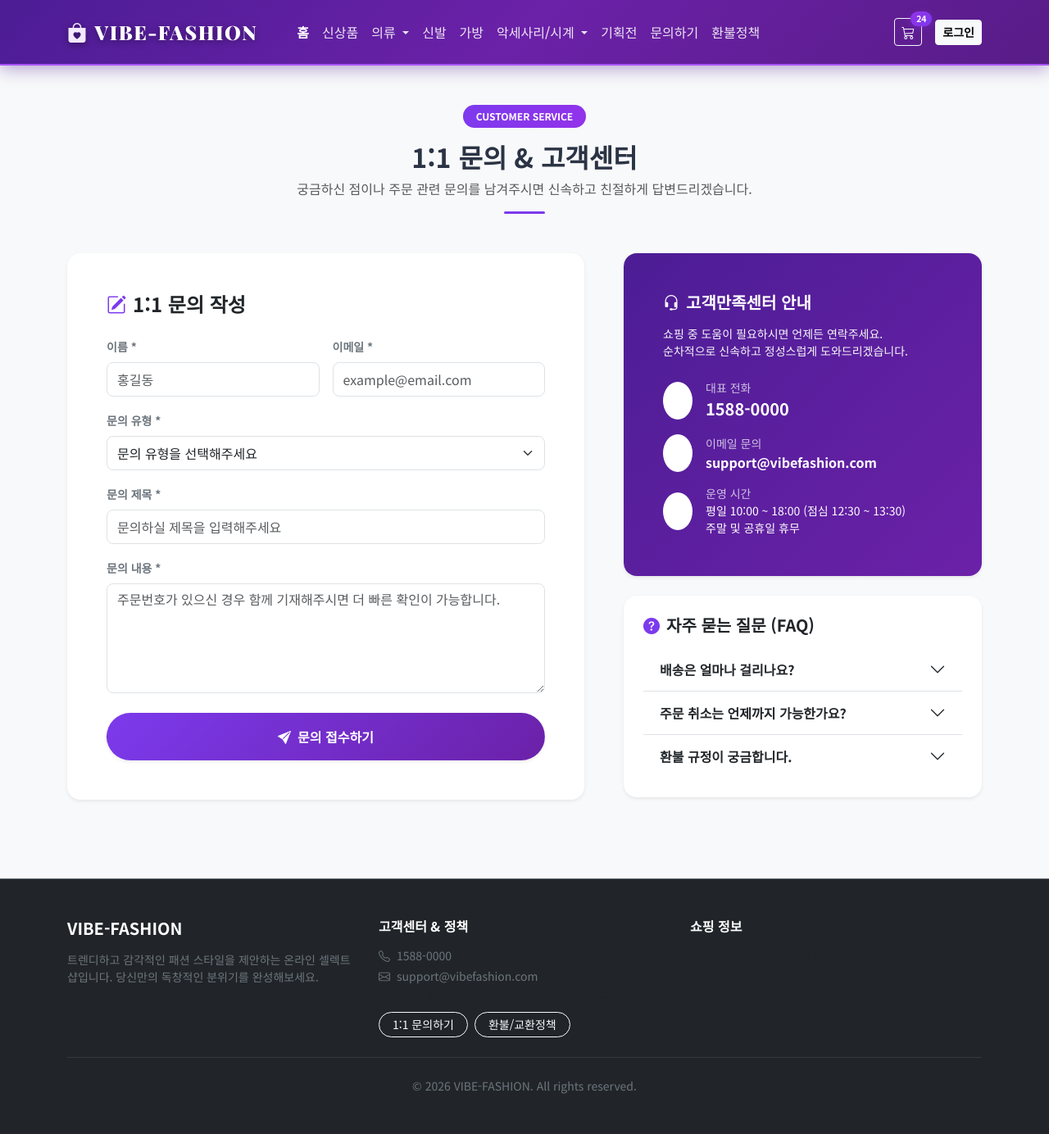
After one commit to tnsdud/rorany, a Flask app: page /contact in a window 1280 px wide. The commit adds this page. Shown: the whole page at 82% size. Run offline with Flask 3, Linux system fonts and the light colour scheme; some web fonts are replaced.

Commit message:
feat: 1:1 고객 문의사항 페이지 및 교환/환불 정책 상세 페이지 추가

```diff
--- a/app/routes/main.py
+++ b/app/routes/main.py
@@ -1,4 +1,4 @@
-from flask import Blueprint, render_template
+from flask import Blueprint, render_template, request, flash, redirect, url_for
 
 # 'main'이라는 이름의 블루프린트 생성
 # URL 프리픽스 없이 루트('/') 경로 등 메인 화면을 담당합니다.
@@ -286,3 +286,28 @@ def index():
 
     # HTML 템플릿으로 상품 목록 데이터 전달
     return render_template('index.html', products=products)
+
+
+@main_bp.route('/contact', methods=['GET', 'POST'])
+def contact():
+    """
+    1:1 문의사항 및 고객센터 페이지 핸들러:
+    GET 요청 시 문의 작성 폼과 FAQ를 보여주고,
+    POST 요청 시 문의 접수 완료 메시지를 표시합니다.
+    """
+    if request.method == 'POST':
+        name = request.form.get('name')
+        category = request.form.get('category')
+        flash(f"{name} 님의 [{category}] 문의가 성공적으로 접수되었습니다. 확인 후 신속히 답변드리겠습니다.", "success")
+        return redirect(url_for('main.contact'))
+
+    return render_template('contact.html')
+
+
+@main_bp.route('/refund-policy')
+def refund_policy():
+    """
+    교환 및 환불정책 안내 페이지 핸들러:
+    소비자보호법 기준 교환/반품 가능 기간, 배송비 기준, 불가 사유 등을 안내합니다.
+    """
+    return render_template('refund_policy.html')
--- a/app/templates/base.html
+++ b/app/templates/base.html
@@ -71,6 +71,12 @@
                     <li class="nav-item">
                         <a class="nav-link" href="#!">기획전</a>
                     </li>
+                    <li class="nav-item">
+                        <a class="nav-link" href="{{ url_for('main.contact') }}">문의하기</a>
+                    </li>
+                    <li class="nav-item">
+                        <a class="nav-link" href="{{ url_for('main.refund_policy') }}">환불정책</a>
+                    </li>
                 </ul>
 
                 <!-- 우측 사용자 아이콘 및 장바구니 -->
@@ -104,10 +110,14 @@
                     </p>
                 </div>
                 <div class="col-md-4">
-                    <h6 class="text-white fw-semibold mb-3">고객센터</h6>
+                    <h6 class="text-white fw-semibold mb-3">고객센터 & 정책</h6>
                     <p class="small mb-1"><i class="bi bi-telephone me-2"></i>1588-0000</p>
                     <p class="small mb-1"><i class="bi bi-envelope me-2"></i>support@vibefashion.com</p>
-                    <p class="small text-muted">운영시간: 평일 10:00 ~ 18:00 (주말/공휴일 휴무)</p>
+                    <p class="small text-muted mb-2">운영시간: 평일 10:00 ~ 18:00 (주말/공휴일 휴무)</p>
+                    <div class="d-flex gap-2 mt-2">
+                        <a href="{{ url_for('main.contact') }}" class="btn btn-sm btn-outline-light rounded-pill px-3">1:1 문의하기</a>
+                        <a href="{{ url_for('main.refund_policy') }}" class="btn btn-sm btn-outline-light rounded-pill px-3">환불/교환정책</a>
+                    </div>
                 </div>
                 <div class="col-md-4">
                     <h6 class="text-white fw-semibold mb-3">쇼핑 정보</h6>
--- /dev/null
+++ b/app/templates/contact.html
@@ -0,0 +1,158 @@
+{% extends "base.html" %}
+
+{% block title %}문의하기 & 고객센터 | VIBE-FASHION{% endblock %}
+
+{% block content %}
+<div class="container py-5">
+    <!-- 페이지 헤더 -->
+    <div class="text-center mb-5">
+        <span class="badge rounded-pill px-3 py-2 text-white mb-2" style="background: linear-gradient(135deg, #7c3aed, #9333ea);">
+            CUSTOMER SERVICE
+        </span>
+        <h2 class="fw-bold mt-2">1:1 문의 & 고객센터</h2>
+        <p class="text-muted">궁금하신 점이나 주문 관련 문의를 남겨주시면 신속하고 친절하게 답변드리겠습니다.</p>
+        <div class="mx-auto" style="width: 50px; height: 3px; background: #7c3aed; border-radius: 2px;"></div>
+    </div>
+
+    {% with messages = get_flashed_messages(with_categories=true) %}
+        {% if messages %}
+            {% for category, message in messages %}
+                <div class="alert alert-{{ category }} alert-dismissible fade show text-center mb-4 shadow-sm" role="alert">
+                    <i class="bi bi-check-circle-fill me-2"></i>{{ message }}
+                    <button type="button" class="btn-close" data-bs-dismiss="alert" aria-label="Close"></button>
+                </div>
+            {% endfor %}
+        {% endif %}
+    {% endwith %}
+
+    <div class="row g-5">
+        <!-- 좌측: 1:1 문의 폼 -->
+        <div class="col-lg-7">
+            <div class="card border-0 shadow-sm rounded-4 p-4 p-md-5 bg-white">
+                <h4 class="fw-bold mb-4 text-dark d-flex align-items-center">
+                    <i class="bi bi-pencil-square text-purple me-2" style="color: #7c3aed;"></i>1:1 문의 작성
+                </h4>
+                <form method="POST" action="{{ url_for('main.contact') }}">
+                    <div class="row g-3">
+                        <div class="col-md-6">
+                            <label for="name" class="form-label fw-semibold small text-secondary">이름 *</label>
+                            <input type="text" class="form-control rounded-3 py-2" id="name" name="name" placeholder="홍길동" required>
+                        </div>
+                        <div class="col-md-6">
+                            <label for="email" class="form-label fw-semibold small text-secondary">이메일 *</label>
+                            <input type="email" class="form-control rounded-3 py-2" id="email" name="email" placeholder="example@email.com" required>
+                        </div>
+                        <div class="col-12">
+                            <label for="category" class="form-label fw-semibold small text-secondary">문의 유형 *</label>
+                            <select class="form-select rounded-3 py-2" id="category" name="category" required>
+                                <option value="" selected disabled>문의 유형을 선택해주세요</option>
+                                <option value="배송 문의">배송 문의</option>
+                                <option value="반품/환불 문의">반품/환불 문의</option>
+                                <option value="교환 문의">교환 문의</option>
+                                <option value="상품 상세 문의">상품 상세 문의</option>
+                                <option value="기타 문의">기타 문의</option>
+                            </select>
+                        </div>
+                        <div class="col-12">
+                            <label for="subject" class="form-label fw-semibold small text-secondary">문의 제목 *</label>
+                            <input type="text" class="form-control rounded-3 py-2" id="subject" name="subject" placeholder="문의하실 제목을 입력해주세요" required>
+                        </div>
+                        <div class="col-12">
+                            <label for="message" class="form-label fw-semibold small text-secondary">문의 내용 *</label>
+                            <textarea class="form-control rounded-3" id="message" name="message" rows="5" placeholder="주문번호가 있으신 경우 함께 기재해주시면 더 빠른 확인이 가능합니다." required></textarea>
+                        </div>
+                        <div class="col-12 mt-4">
+                            <button type="submit" class="btn text-white w-100 py-3 fw-bold rounded-pill shadow-sm" style="background: linear-gradient(135deg, #7c3aed 0%, #6b21a8 100%);">
+                                <i class="bi bi-send-fill me-2"></i>문의 접수하기
+                            </button>
+                        </div>
+                    </div>
+                </form>
+            </div>
+        </div>
+
+        <!-- 우측: 고객센터 안내 & FAQ -->
+        <div class="col-lg-5">
+            <div class="card border-0 shadow-sm rounded-4 p-4 p-md-5 text-white mb-4" style="background: linear-gradient(135deg, #4c1d95 0%, #6b21a8 100%);">
+                <h5 class="fw-bold mb-3"><i class="bi bi-headset me-2"></i>고객만족센터 안내</h5>
+                <p class="small text-light opacity-90 mb-4">
+                    쇼핑 중 도움이 필요하시면 언제든 연락주세요.<br>
+                    순차적으로 신속하고 정성스럽게 도와드리겠습니다.
+                </p>
+                <div class="d-flex align-items-center mb-3">
+                    <div class="bg-white bg-opacity-20 rounded-circle p-2 me-3">
+                        <i class="bi bi-telephone-fill fs-5"></i>
+                    </div>
+                    <div>
+                        <div class="small text-light opacity-75">대표 전화</div>
+                        <div class="fw-bold fs-5">1588-0000</div>
+                    </div>
+                </div>
+                <div class="d-flex align-items-center mb-3">
+                    <div class="bg-white bg-opacity-20 rounded-circle p-2 me-3">
+                        <i class="bi bi-envelope-fill fs-5"></i>
+                    </div>
+                    <div>
+                        <div class="small text-light opacity-75">이메일 문의</div>
+                        <div class="fw-bold">support@vibefashion.com</div>
+                    </div>
+                </div>
+                <div class="d-flex align-items-center">
+                    <div class="bg-white bg-opacity-20 rounded-circle p-2 me-3">
+                        <i class="bi bi-clock-fill fs-5"></i>
+                    </div>
+                    <div>
+                        <div class="small text-light opacity-75">운영 시간</div>
+                        <div class="small">평일 10:00 ~ 18:00 (점심 12:30 ~ 13:30)<br>주말 및 공휴일 휴무</div>
+                    </div>
+                </div>
+            </div>
+
+            <!-- 자주 묻는 질문 아코디언 -->
+            <div class="card border-0 shadow-sm rounded-4 p-4 bg-white">
+                <h5 class="fw-bold mb-3 text-dark d-flex align-items-center">
+                    <i class="bi bi-question-circle-fill text-purple me-2" style="color: #7c3aed;"></i>자주 묻는 질문 (FAQ)
+                </h5>
+                <div class="accordion accordion-flush" id="faqAccordion">
+                    <div class="accordion-item">
+                        <h2 class="accordion-header">
+                            <button class="accordion-button collapsed fw-semibold text-dark small py-3" type="button" data-bs-toggle="collapse" data-bs-target="#faq1">
+                                배송은 얼마나 걸리나요?
+                            </button>
+                        </h2>
+                        <div id="faq1" class="accordion-collapse collapse" data-bs-parent="#faqAccordion">
+                            <div class="accordion-body small text-muted">
+                                평일 오후 2시 이전 결제 완료 건은 당일 출고되며, 일반 배송은 출고 후 1~3일(영업일 기준) 정도 소요됩니다.
+                            </div>
+                        </div>
+                    </div>
+                    <div class="accordion-item">
+                        <h2 class="accordion-header">
+                            <button class="accordion-button collapsed fw-semibold text-dark small py-3" type="button" data-bs-toggle="collapse" data-bs-target="#faq2">
+                                주문 취소는 언제까지 가능한가요?
+                            </button>
+                        </h2>
+                        <div id="faq2" class="accordion-collapse collapse" data-bs-parent="#faqAccordion">
+                            <div class="accordion-body small text-muted">
+                                '상품 준비 중' 단계 이전에는 마이페이지 또는 고객센터를 통해 즉시 취소가 가능하며, 이미 출고된 이후에는 반품 절차로 진행됩니다.
+                            </div>
+                        </div>
+                    </div>
+                    <div class="accordion-item">
+                        <h2 class="accordion-header">
+                            <button class="accordion-button collapsed fw-semibold text-dark small py-3" type="button" data-bs-toggle="collapse" data-bs-target="#faq3">
+                                환불 규정이 궁금합니다.
+                            </button>
+                        </h2>
+                        <div id="faq3" class="accordion-collapse collapse" data-bs-parent="#faqAccordion">
+                            <div class="accordion-body small text-muted">
+                                상품 수령일로부터 7일 이내에 신청하실 수 있습니다. 자세한 내용은 아래 <a href="{{ url_for('main.refund_policy') }}" class="text-decoration-none fw-bold" style="color: #7c3aed;">환불 정책 안내</a>를 확인해주세요.
+                            </div>
+                        </div>
+                    </div>
+                </div>
+            </div>
+        </div>
+    </div>
+</div>
+{% endblock %}
```
Also changed, not shown: app/templates/refund_policy.html (added, +135 -0 lines).
